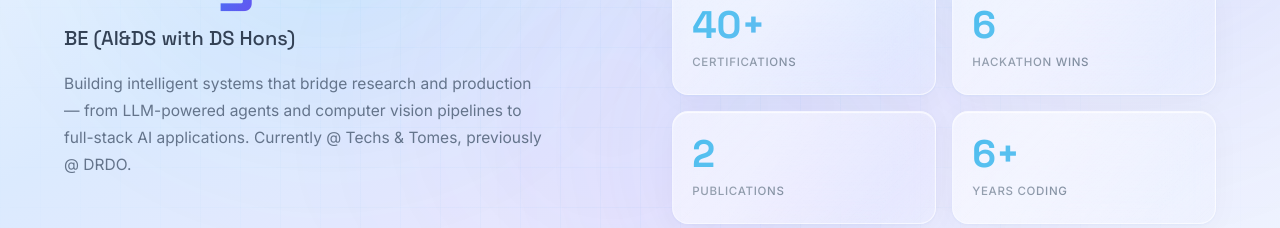
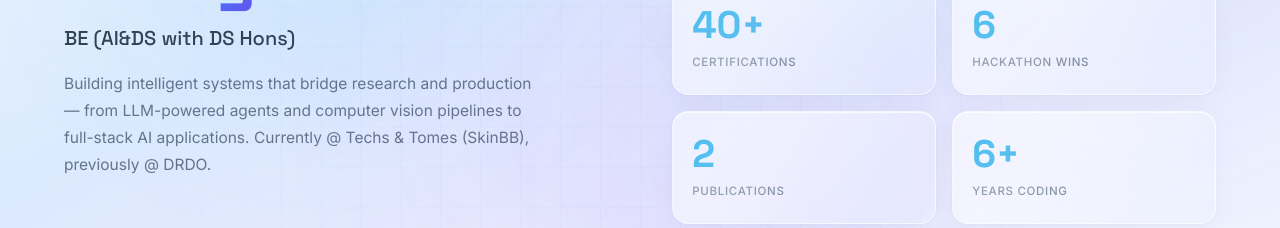
Before and after one commit to RutuGhatge/rutu-portfolio-ai, a React (Vite) app: page / in a window 1280 px wide. Shown: the part 353-581 px from the top of the page. Built offline with nearby package versions, Linux system fonts and the light colour scheme.

Commit message:
feat: clarify experience as Techs & Tomes (Skin Beyond Borders) and projects as SkinBB

```diff
--- a/api/chat.js
+++ b/api/chat.js
@@ -54,7 +54,7 @@ export default async function handler(req, res) {
     - HSC (PCM & Bifocal Computer Science, MSBSHSE, Top Performer in Bifocal CS, short films/drama)
     - SSC (Modern High School NCL Campus, MSBSHSE, Board Topper 93.40%, Head Girl & Captain, Right Guard RSP, A Grade Drawing Examinations)
 
-    Current Role: AI & Full-Stack Developer @ Techs & Tomes, Pune (Jun 2025 – Present)
+    Current Role: AI & Full-Stack Developer @ Techs & Tomes (Skin Beyond Borders), Pune (Jun 2025 – Present)
     Previous: Research & Development Intern @ ARDE DRDO, Pune (Nov 2024 – May 2025) — received a prestigious Letter of Recommendation (LOR) from DRDO guide. Worked in a zero-connectivity secure lab (no internet, phones, or storage devices).
 
     Core Stack: Python, PyTorch, LangChain, LangGraph, OpenCV, FastAPI, React.js, YOLO, Kalman Filters, NLP, RAG, MongoDB.
@@ -65,14 +65,14 @@ export default async function handler(req, res) {
     3. RahiAI (Jul 2025–Present): Voice-first multilingual heritage tour guide (6 Indian languages). Whisper + Groq LLaMA 3.2 70B. Gen AI Hackathon (IIT Bhubaneswar / OdiaGenAI / KIIT).
     4. Pustakalay Chatbot (DRDO, Nov 2024–May 2025): Fully local offline on-device RAG chatbot (LLaMA + DeepSeek) for 500+ classified defense documents. Zero internet/connectivity environment.
     5. DeFake (Mar–Apr 2025): Multiformat deepfake detector. 1st Place (Team FakeNoMore) at Hackgineers'25.
-    6–11. Techs & Tomes Confidential Projects (Jun 2025–Present): Formulynx.ai, SkinSage (RAG chatbot), SkinBB Vision, SkinBB Platform, Label Looker, Clinic Management System — all under NDA, details undisclosed.
+    6–11. Techs & Tomes (SkinBB) Confidential Projects (Jun 2025–Present): Formulynx.ai, SkinSage (RAG chatbot), SkinBB Vision, SkinBB Platform, Label Looker, Clinic Management System — all under NDA, details undisclosed.
     12. 4 Live Defense Projects at DRDO (Nov 2024–May 2025): Confidential. CNN aerial object detection, Kalman Filter + LSTM drone tracking, Edge AI optimization.
     13. SafeSurf AI: Browser extension for real-time phishing detection.
     14. Heart Disease Risk Assessment (Jul–Aug 2024): GUI-based ML risk assessor. CodeClause.
     15. Human Emulated Robotic Hand (Jan–Jun 2024): IoT neuro-prosthetic. Published in IJARSCT. Presented at ICMETET.
     16. ClapSync Home Control (Jan–Mar 2023): Clap-activated smart home automation.
 
-    IMPORTANT: NEVER reveal internal implementation details, tech stacks, or specifics of any Techs & Tomes project. They are confidential under NDA. If asked, politely acknowledge them by name only and direct the user to contact Rutu directly.
+    IMPORTANT: NEVER reveal internal implementation details, tech stacks, or specifics of any Techs & Tomes (SkinBB) project. They are confidential under NDA. If asked, politely acknowledge them by name only and direct the user to contact Rutu directly.
 
     Achievements: 5x Hackathon winner, NPTEL Top 5% Elite + Silver, Intercollegiate Debate Champion, Infosys Pragati Mentee.
     Research: 2 published papers (IJARSCT, Scopus-indexed ICETT-2026). 3 ongoing research projects.
--- a/src/components/Chatbot.tsx
+++ b/src/components/Chatbot.tsx
@@ -159,7 +159,7 @@ export default function Chatbot() {
     }
 
     if (q.includes('skincare') || q.includes('skin') || q.includes('formulynx') || q.includes('skinbb') || q.includes('skinsage') || q.includes('label') || q.includes('clinic') || q.includes('aqi') || q.includes('weather') || q.includes('techs')) {
-      return `Rutu has worked on **multiple confidential AI and full-stack products** at **Techs & Tomes** across skincare tech and healthcare verticals.\n\nThese include projects under the **SkinBB suite**, **Formulynx.ai**, **SkinSage**, **Label Looker**, and a **Clinic Management System**.\n\n⚠️ *Details are confidential per NDA. For more information, please reach out to Rutu directly at ghatgerutu@gmail.com.*`;
+      return `Rutu has worked on **multiple confidential AI and full-stack products** at **Techs & Tomes (SkinBB)** across skincare tech and healthcare verticals.\n\nThese include projects under the **SkinBB suite**, **Formulynx.ai**, **SkinSage**, **Label Looker**, and a **Clinic Management System**.\n\n⚠️ *Details are confidential per NDA. For more information, please reach out to Rutu directly at ghatgerutu@gmail.com.*`;
     }
 
     if (q.includes('pustakalay') || q.includes('offline') || q.includes('local rag') || q.includes('on-device')) {
@@ -170,7 +170,7 @@ export default function Chatbot() {
       return `One of Rutu's most meaningful recognitions was receiving a **Letter of Recommendation** from her guide at ARDE, DRDO — an honour rarely extended to interns. This reflects the exceptional trust and high-impact contributions she made during her 6-month R&D tenure. 💫`;
     }
 
-    return `Thanks for asking! Rutu is a **BE (AI&DS with DS Hons)** student and developer currently working @ Techs & Tomes, Pune. \n\nI can tell you all about her **DRDO experience**, **Pustakalay Chatbot**, **research papers**, **hackathon wins**, or how to **contact her**! What interests you?`;
+    return `Thanks for asking! Rutu is a **BE (AI&DS with DS Hons)** student and developer currently working @ Techs & Tomes (SkinBB), Pune. \n\nI can tell you all about her **DRDO experience**, **Pustakalay Chatbot**, **research papers**, **hackathon wins**, or how to **contact her**! What interests you?`;
   };
 
   // Google Gemini API direct browser integration
@@ -194,7 +194,7 @@ export default function Chatbot() {
     - HSC (PCM & Bifocal Computer Science, MSBSHSE, Top Performer in Bifocal CS, short films/drama)
     - SSC (Modern High School NCL Campus, MSBSHSE, Board Topper 93.40%, Head Girl & Captain, Right Guard RSP, A Grade Drawing Examinations)
 
-    Current Role: AI & Full-Stack Developer @ Techs & Tomes, Pune (Jun 2025 – Present)
+    Current Role: AI & Full-Stack Developer @ Techs & Tomes (Skin Beyond Borders), Pune (Jun 2025 – Present)
     Previous: Research & Development Intern @ ARDE DRDO, Pune (Nov 2024 – May 2025) — received a prestigious Letter of Recommendation (LOR) from DRDO guide. Worked in a zero-connectivity secure lab (no internet, phones, or storage devices).
 
     Core Stack: Python, PyTorch, LangChain, LangGraph, OpenCV, FastAPI, React.js, YOLO, Kalman Filters, NLP, RAG, MongoDB.
@@ -205,14 +205,14 @@ export default function Chatbot() {
     3. RahiAI (Jul 2025–Present): Voice-first multilingual heritage tour guide (6 Indian languages). Whisper + Groq LLaMA 3.2 70B. Gen AI Hackathon (IIT Bhubaneswar / OdiaGenAI / KIIT).
     4. Pustakalay Chatbot (DRDO, Nov 2024–May 2025): Fully local offline on-device RAG chatbot (LLaMA + DeepSeek) for 500+ classified defense documents. Zero internet/connectivity environment.
     5. DeFake (Mar–Apr 2025): Multiformat deepfake detector. 1st Place (Team FakeNoMore) at Hackgineers'25.
-    6–11. Techs & Tomes Confidential Projects (Jun 2025–Present): Formulynx.ai, SkinSage (RAG chatbot), SkinBB Vision, SkinBB Platform, Label Looker, Clinic Management System — all under NDA, details undisclosed.
+    6–11. Techs & Tomes (SkinBB) Confidential Projects (Jun 2025–Present): Formulynx.ai, SkinSage (RAG chatbot), SkinBB Vision, SkinBB Platform, Label Looker, Clinic Management System — all under NDA, details undisclosed.
     12. 4 Live Defense Projects at DRDO (Nov 2024–May 2025): Confidential. CNN aerial object detection, Kalman Filter + LSTM drone tracking, Edge AI optimization.
     13. SafeSurf AI: Browser extension for real-time phishing detection.
     14. Heart Disease Risk Assessment (Jul–Aug 2024): GUI-based ML risk assessor. CodeClause.
     15. Human Emulated Robotic Hand (Jan–Jun 2024): IoT neuro-prosthetic. Published in IJARSCT. Presented at ICMETET.
     16. ClapSync Home Control (Jan–Mar 2023): Clap-activated smart home automation.
 
-    IMPORTANT: NEVER reveal internal implementation details, tech stacks, or specifics of any Techs & Tomes project. They are confidential under NDA. If asked, politely acknowledge them by name only and direct the user to contact Rutu directly.
+    IMPORTANT: NEVER reveal internal implementation details, tech stacks, or specifics of any Techs & Tomes (SkinBB) project. They are confidential under NDA. If asked, politely acknowledge them by name only and direct the user to contact Rutu directly.
 
     Achievements: 5x Hackathon winner, NPTEL Top 5% Elite + Silver, Intercollegiate Debate Champion, Infosys Pragati Mentee.
     Research: 2 published papers (IJARSCT, Scopus-indexed ICETT-2026). 3 ongoing research projects.
--- a/src/data/portfolioData.ts
+++ b/src/data/portfolioData.ts
@@ -92,7 +92,7 @@ export interface PortfolioData {
 export const portfolioData: PortfolioData = {
   name: 'Rutu Ghatge',
   role: 'BE (AI&DS with DS Hons)',
-  tagline: 'Building intelligent systems that bridge research and production — from LLM-powered agents and computer vision pipelines to full-stack AI applications. Currently @ Techs & Tomes, previously @ DRDO.',
+  tagline: 'Building intelligent systems that bridge research and production — from LLM-powered agents and computer vision pipelines to full-stack AI applications. Currently @ Techs & Tomes (SkinBB), previously @ DRDO.',
   location: 'Pune, India',
   email: 'ghatgerutu@gmail.com',
   phone: '+91-9822750477',
@@ -149,7 +149,7 @@ export const portfolioData: PortfolioData = {
     {
       role: 'AI & Full-Stack Developer',
       period: 'Jun 2025 – Present',
-      company: 'Techs & Tomes',
+      company: 'Techs & Tomes (Skin Beyond Borders)',
       location: 'Pune',
       bullets: [
         'Contributed to multiple confidential AI and full-stack products across skincare tech and healthcare verticals — details undisclosed per NDA.',
@@ -249,7 +249,7 @@ export const portfolioData: PortfolioData = {
       id: '06',
       num: '06',
       name: 'Formulynx.ai',
-      desc: 'Confidential AI skincare platform at Techs & Tomes. Details undisclosed.',
+      desc: 'Confidential AI skincare platform at Techs & Tomes (SkinBB). Details undisclosed.',
       stack: ['FastAPI', 'MongoDB', 'Python', 'Generative AI', 'RAG'],
       category: 'Full-Stack AI'
     },
@@ -257,7 +257,7 @@ export const portfolioData: PortfolioData = {
       id: '07',
       num: '07',
       name: 'SkinSage',
-      desc: 'Confidential RAG-based AI chatbot built under the SkinBB suite at Techs & Tomes. Details undisclosed.',
+      desc: 'Confidential RAG-based AI chatbot built under the SkinBB suite at Techs & Tomes (SkinBB). Details undisclosed.',
       stack: ['LangChain', 'RAG', 'Python', 'FastAPI', 'Generative AI'],
       category: 'LLMs & Agents'
     },
@@ -265,7 +265,7 @@ export const portfolioData: PortfolioData = {
       id: '08',
       num: '08',
       name: 'SkinBB Vision',
-      desc: 'Confidential computer vision product under SkinBB at Techs & Tomes. Details undisclosed.',
+      desc: 'Confidential computer vision product under SkinBB at Techs & Tomes (SkinBB). Details undisclosed.',
       stack: ['Computer Vision', 'Python', 'FastAPI'],
       category: 'Full-Stack AI'
     },
@@ -273,7 +273,7 @@ export const portfolioData: PortfolioData = {
       id: '09',
       num: '09',
       name: 'SkinBB Platform',
-      desc: 'Confidential digital platform under SkinBB at Techs & Tomes. Details undisclosed.',
+      desc: 'Confidential digital platform under SkinBB at Techs & Tomes (SkinBB). Details undisclosed.',
       stack: ['React.js', 'FastAPI', 'MongoDB', 'Tailwind CSS'],
       category: 'Full-Stack AI'
     },
@@ -281,7 +281,7 @@ export const portfolioData: PortfolioData = {
       id: '10',
       num: '10',
       name: 'Label Looker',
-      desc: 'Confidential AI tool at Techs & Tomes. Details undisclosed.',
+      desc: 'Confidential AI tool at Techs & Tomes (SkinBB). Details undisclosed.',
       stack: ['Computer Vision', 'OCR', 'Python', 'FastAPI'],
       category: 'Full-Stack AI'
     },
@@ -289,7 +289,7 @@ export const portfolioData: PortfolioData = {
       id: '11',
       num: '11',
       name: 'Clinic Management System',
-      desc: 'Confidential enterprise software at Techs & Tomes. Details undisclosed.',
+      desc: 'Confidential enterprise software at Techs & Tomes (SkinBB). Details undisclosed.',
       stack: ['FastAPI', 'MongoDB', 'Python'],
       category: 'Full-Stack AI'
     },
```
